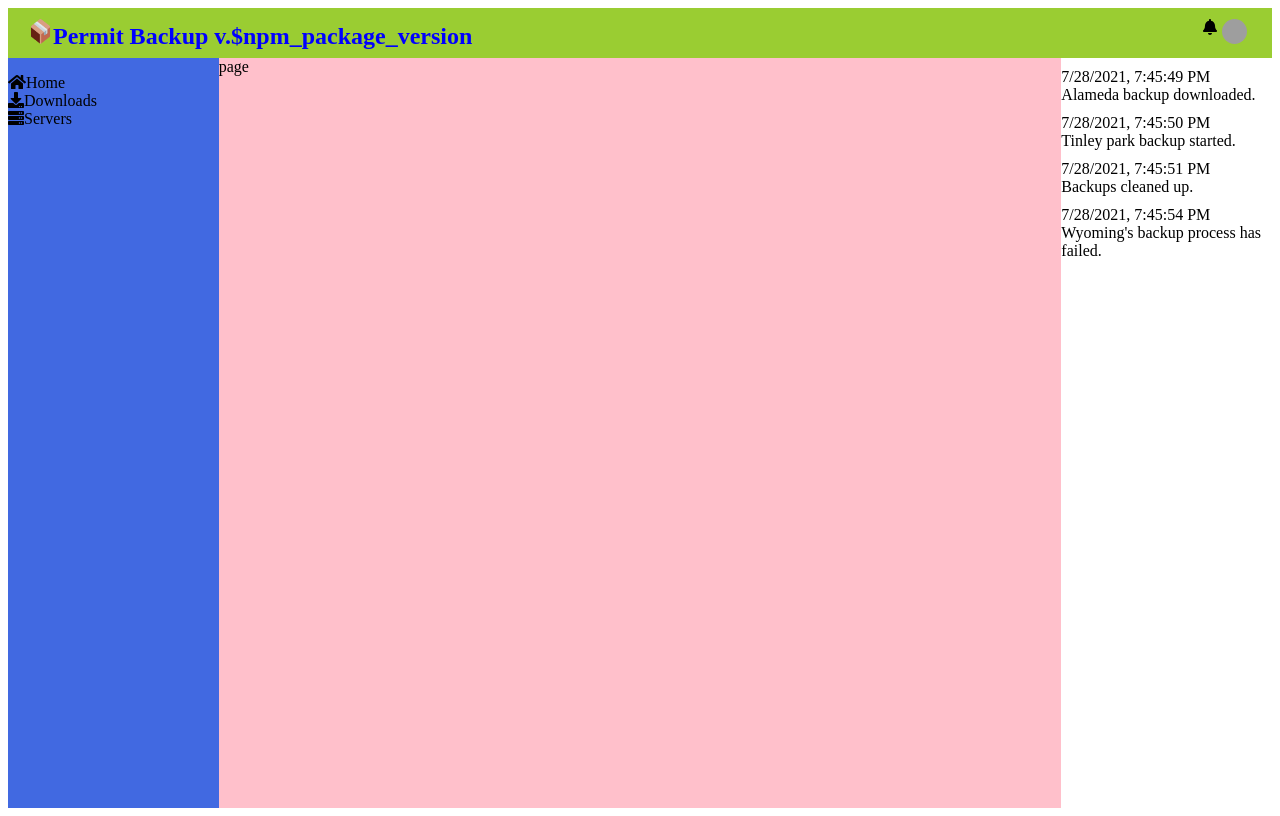
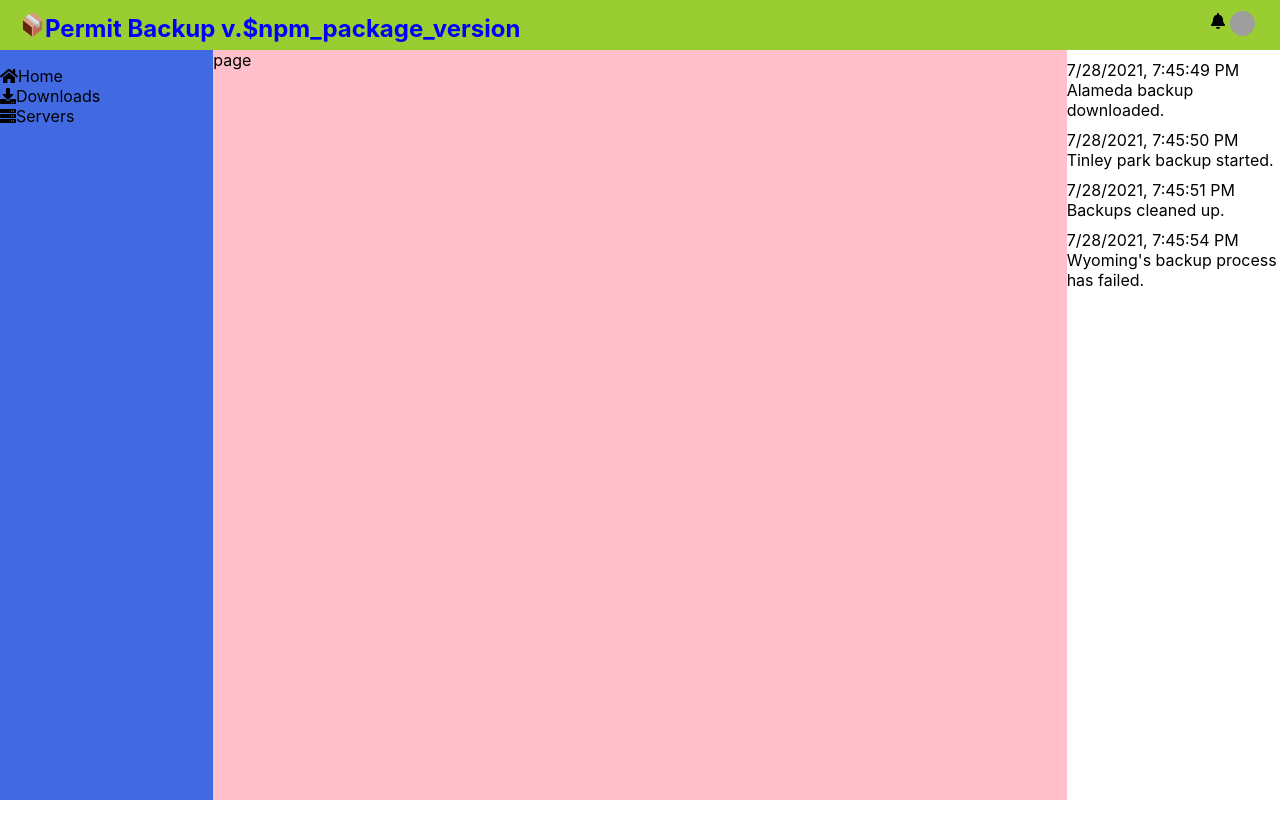
Before and after one commit to meow-soft/PermitBackup, a React (Create React App) app: page / in a window 1280 px wide. Built offline with nearby package versions, Linux system fonts and the light colour scheme; grey boxes are pictures that could not be loaded.

Commit message:
fix styles, filenames

```diff
--- a/src/components/App/App.module.scss
+++ b/src/components/App/App.module.scss
@@ -1,15 +1,4 @@
 .app {
-  body {
-    margin: 0;
-    padding: 0;
-    box-sizing: border-box;
-    font-family: -apple-system, BlinkMacSystemFont, 'Segoe UI', 'Roboto',
-      'Oxygen', 'Ubuntu', 'Cantarell', 'Fira Sans', 'Droid Sans',
-      'Helvetica Neue', sans-serif;
-    -webkit-font-smoothing: antialiased;
-    -moz-osx-font-smoothing: grayscale;
-  }
-
   &__main {
     display: flex;
   }
--- a/src/index.js
+++ b/src/index.js
@@ -1,7 +1,8 @@
 import React from 'react';
 import ReactDOM from 'react-dom';
-import PermitBackupUIApp from './components/App';
+import PermitBackupUIApp from './components/App/App';
 import reportWebVitals from './reportWebVitals';
+import './index.scss';
 
 const APP_ROOT_ID = 'permit-backup-ui-root';
 
--- /dev/null
+++ b/src/index.scss
@@ -0,0 +1,12 @@
+@import-normalize;
+
+body {
+  margin: 0;
+  padding: 0;
+  box-sizing: border-box;
+  font-family: -apple-system, BlinkMacSystemFont, 'Segoe UI', 'Roboto', 'Oxygen',
+    'Ubuntu', 'Cantarell', 'Fira Sans', 'Droid Sans', 'Helvetica Neue',
+    sans-serif;
+  -webkit-font-smoothing: antialiased;
+  -moz-osx-font-smoothing: grayscale;
+}
```
Also changed, not shown: src/components/App/App.js (renamed from src/components/App/index.js), 1 other file (tests, documents, lock files or other folders).
